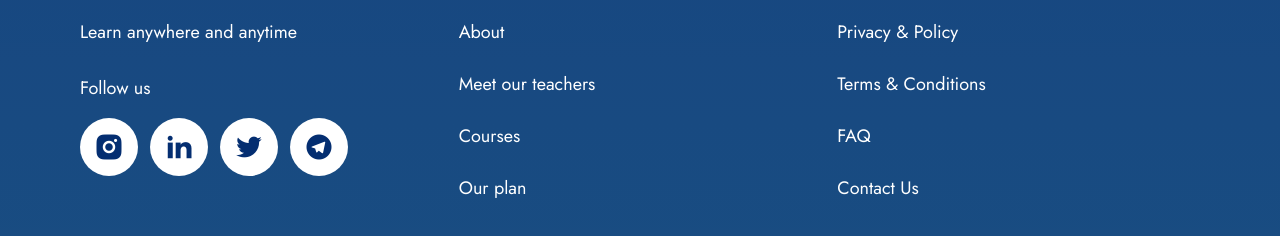
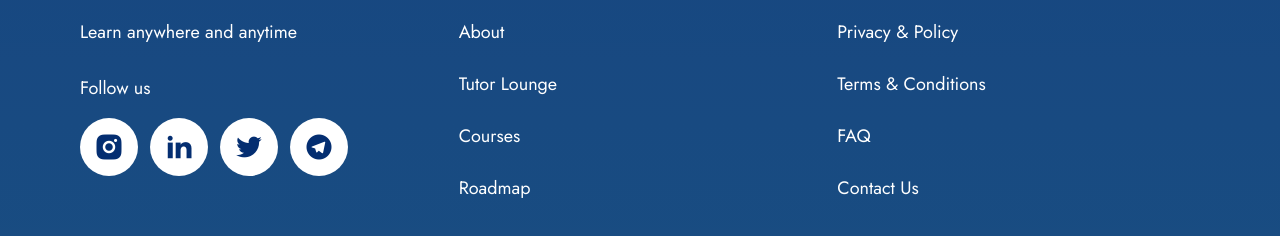
Before and after one commit to NerdwareX/nerdwarex-waitlist, a React (Create React App) app: page / in a window 1280 px wide. Shown: the part 4290-4526 px from the top of the page. Built offline with nearby package versions, Linux system fonts and the light colour scheme.

Commit message:
Update Footer.jsx

```diff
--- a/src/components/home/Footer.jsx
+++ b/src/components/home/Footer.jsx
@@ -51,9 +51,9 @@ const Footer = () => {
           <h3 className="lg:text-2xl text-xl overflow-y-hidden">Explore</h3>
           <ul className="flex flex-col text-lg gap-2 lg:gap-4">
             <li className="mb-2 overflow-y-hidden">About</li>
-            <li className="mb-2 overflow-y-hidden">Meet our teachers</li>
+            <li className="mb-2 overflow-y-hidden">Tutor Lounge</li>
             <li className="mb-2 overflow-y-hidden">Courses</li>
-            <li className=" overflow-y-hidden">Our plan</li>
+            <li className=" overflow-y-hidden">Roadmap</li>
           </ul>
         </div>
         {/* col3 */}
```
